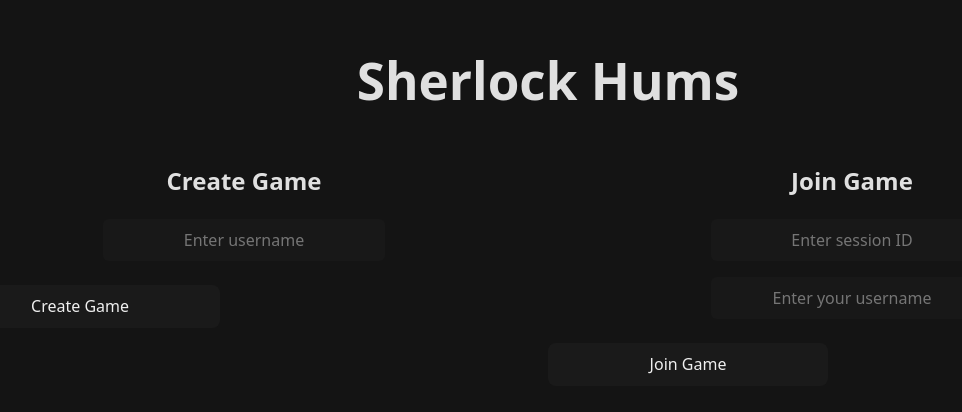
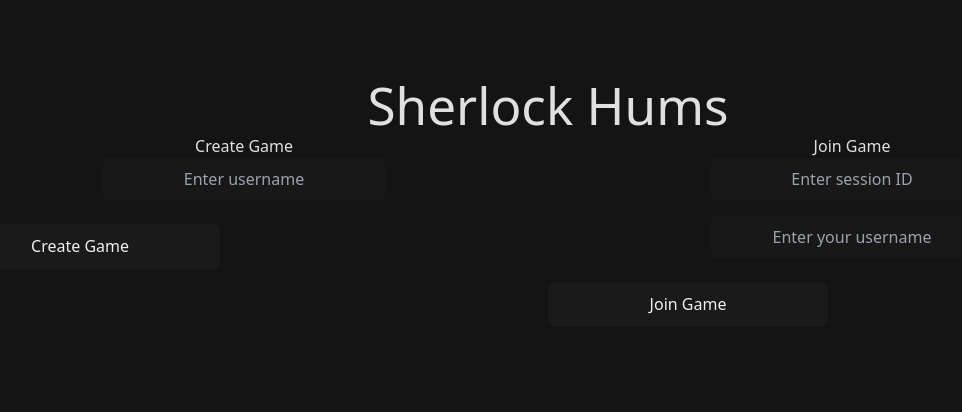
Before and after one commit to wigggins/sherlock-hums, a React (Vite) app in the folder client/: page / in a window 1280 px wide. Shown: the part 198-610 px from the top of the page, without its empty margins (92-1054 px from the left). Built offline with nearby package versions, Linux system fonts and the light colour scheme.

Commit message:
add tailwind

```diff
--- a/client/package.json
+++ b/client/package.json
@@ -22,10 +22,13 @@
     "@types/react": "^19.0.10",
     "@types/react-dom": "^19.0.4",
     "@vitejs/plugin-react": "^4.3.4",
+    "autoprefixer": "^10.4.21",
     "eslint": "^9.21.0",
     "eslint-plugin-react-hooks": "^5.1.0",
     "eslint-plugin-react-refresh": "^0.4.19",
     "globals": "^15.15.0",
+    "postcss": "^8.5.6",
+    "tailwindcss": "^3.4.17",
     "vite": "^6.2.0"
   },
   "optionalDependencies": {
--- /dev/null
+++ b/client/postcss.config.js
@@ -0,0 +1,6 @@
+export default {
+  plugins: {
+    tailwindcss: {},
+    autoprefixer: {},
+  },
+}
--- a/client/src/index.css
+++ b/client/src/index.css
@@ -1,3 +1,7 @@
+@tailwind base;
+@tailwind components;
+@tailwind utilities;
+
 :root {
   font-family: system-ui, Avenir, Helvetica, Arial, sans-serif;
   line-height: 1.5;
--- /dev/null
+++ b/client/tailwind.config.js
@@ -0,0 +1,11 @@
+/** @type {import('tailwindcss').Config} */
+export default {
+  content: [
+    "./index.html",
+    "./src/**/*.{js,ts,jsx,tsx}",
+  ],
+  theme: {
+    extend: {},
+  },
+  plugins: [],
+}
```
Also changed, not shown: 1 other file (tests, documents, lock files or other folders).
